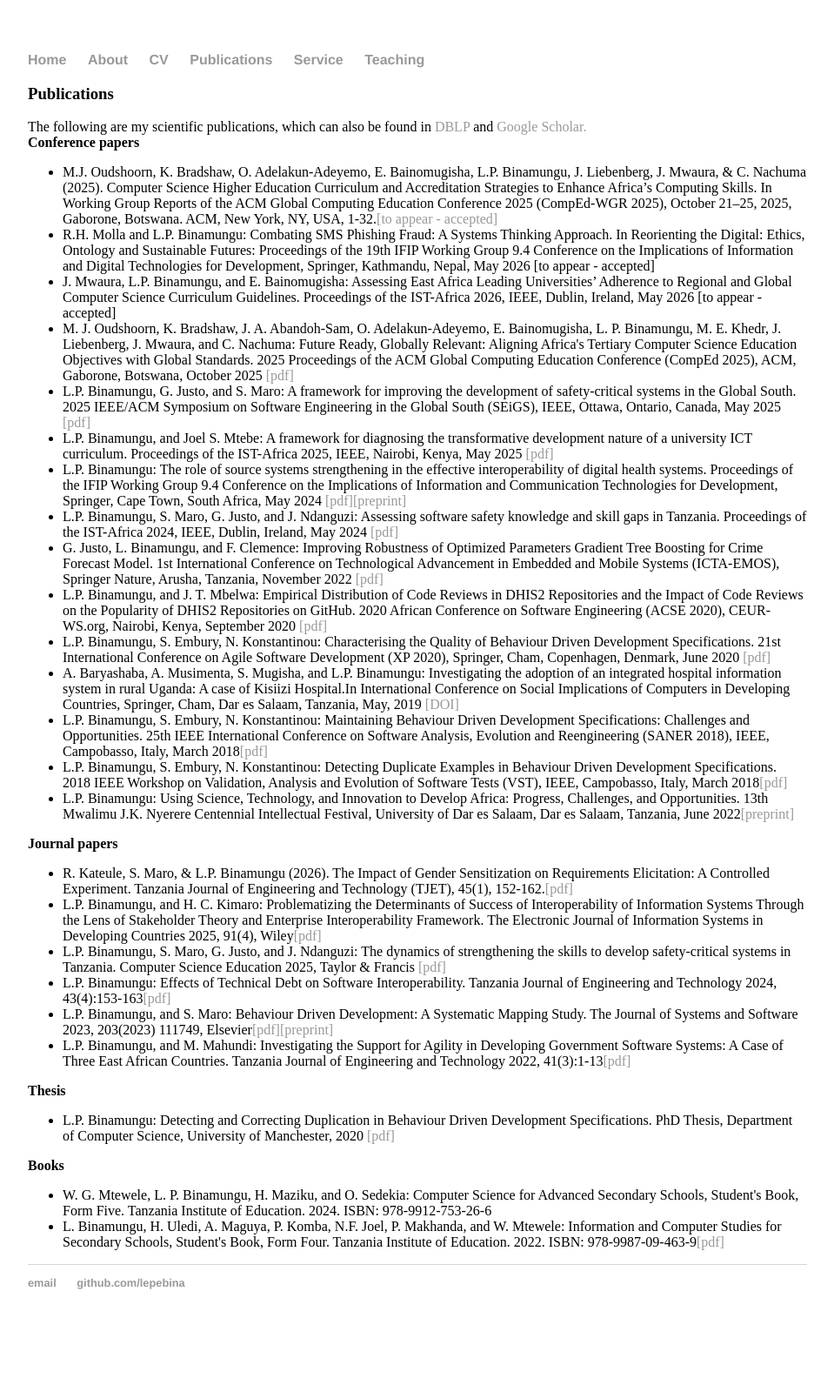
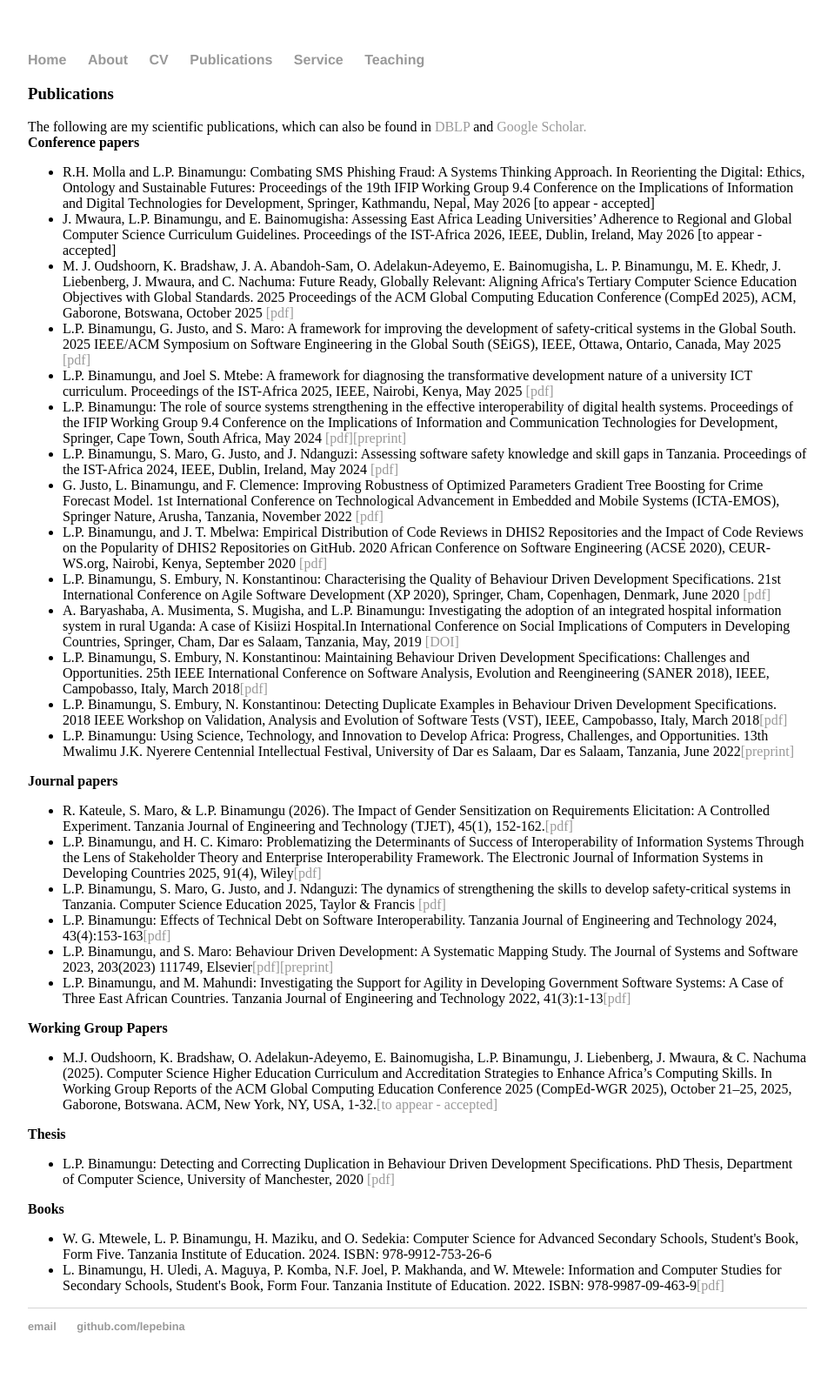
Before and after one commit to lepebina/lepebina.github.io, a Jekyll site: the page built from publications.html, in a window 1280 px wide. Shown: the whole page at 87% size, without its empty margins (160-1119 px from the left). Built offline with Jekyll 4.4.1, drawn with Linux system fonts in a browser that asks for light colours; before the commit the page ends 1542 px from its top, so only the background shows below that; some of the changed lines change nothing that is shown.

Commit message:
Update publications.html

```diff
--- a/publications.html
+++ b/publications.html
@@ -8,10 +8,7 @@ title: Leonard Peter Binamungu
 
 	<b>Conference papers</b>
 	<ul>
-	    <li>M.J. Oudshoorn, K. Bradshaw, O. Adelakun-Adeyemo, E. Bainomugisha, L.P. Binamungu, J. Liebenberg, J. Mwaura, & C. Nachuma (2025). Computer Science Higher
-            Education Curriculum and Accreditation Strategies to Enhance Africa’s Computing Skills. In Working Group Reports of the ACM Global Computing
-            Education Conference 2025 (CompEd-WGR 2025), October 21–25, 2025, Gaborone, Botswana. ACM, New York, NY, USA, 1-32.<a href="">[to appear - accepted]</a></li>
-		<li>R.H. Molla and L.P. Binamungu: Combating SMS Phishing Fraud: A Systems Thinking Approach. In Reorienting the Digital: Ethics, Ontology and Sustainable Futures: Proceedings of the 19th IFIP Working Group 9.4 Conference on the Implications of Information and Digital Technologies for Development, Springer,  Kathmandu, Nepal, May 2026 [to appear - accepted]</li>
+	   	<li>R.H. Molla and L.P. Binamungu: Combating SMS Phishing Fraud: A Systems Thinking Approach. In Reorienting the Digital: Ethics, Ontology and Sustainable Futures: Proceedings of the 19th IFIP Working Group 9.4 Conference on the Implications of Information and Digital Technologies for Development, Springer,  Kathmandu, Nepal, May 2026 [to appear - accepted]</li>
          <li>J. Mwaura, L.P. Binamungu, and E. Bainomugisha: Assessing East Africa Leading Universities’ Adherence to Regional and Global Computer Science Curriculum Guidelines. Proceedings of the IST-Africa 2026, IEEE, Dublin, Ireland, May 2026 [to appear - accepted]</li>
 		<li>M. J. Oudshoorn, K. Bradshaw, J. A. Abandoh-Sam, O. Adelakun-Adeyemo, E. Bainomugisha, L. P. Binamungu, M. E. Khedr, J. Liebenberg, J. Mwaura, and C. Nachuma: Future Ready, Globally Relevant: Aligning Africa's Tertiary Computer Science Education Objectives with Global Standards. 2025 Proceedings of the ACM Global Computing Education Conference (CompEd 2025), ACM, Gaborone, Botswana, October 2025 <a href="https://dl.acm.org/doi/abs/10.1145/3736251.3749527">[pdf]</a></li>
 		<li>L.P. Binamungu, G. Justo, and S. Maro:  A framework for improving the development of safety-critical systems in the Global South. 2025 IEEE/ACM Symposium on Software Engineering in the Global South (SEiGS), IEEE, Ottawa, Ontario, Canada, May 2025 <a href="https://doi.org/10.1109/SEiGS66664.2025.00005">[pdf]</a></li>
@@ -38,6 +35,13 @@ title: Leonard Peter Binamungu
 	     <li>L.P. Binamungu, and M. Mahundi: Investigating the Support for Agility in Developing Government Software Systems: A Case of Three East African Countries. Tanzania Journal of Engineering and Technology 2022, 41(3):1-13<a href="https://tjet.udsm.ac.tz/index.php/tjet/article/view/839/652">[pdf]</a></li>
 	</ul>
 
+		<b>Working Group Papers</b>
+	<ul>
+		 <li>M.J. Oudshoorn, K. Bradshaw, O. Adelakun-Adeyemo, E. Bainomugisha, L.P. Binamungu, J. Liebenberg, J. Mwaura, & C. Nachuma (2025). Computer Science Higher
+            Education Curriculum and Accreditation Strategies to Enhance Africa’s Computing Skills. In Working Group Reports of the ACM Global Computing
+            Education Conference 2025 (CompEd-WGR 2025), October 21–25, 2025, Gaborone, Botswana. ACM, New York, NY, USA, 1-32.<a href="">[to appear - accepted]</a></li>
+	</ul>
+
 	<b>Thesis</b>
 	<ul>
 
```
